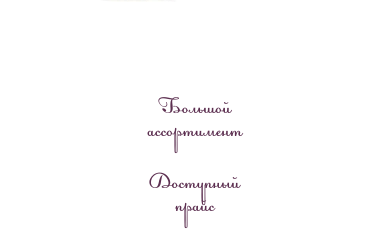
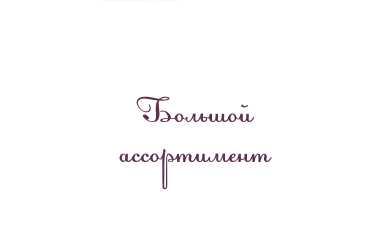
Before and after one commit to SvetlanaZubareva/LULU, a plain HTML site: page index.html in a window 390 px wide. Shown: the part 1780-2024 px from the top of the page. Drawn offline with nearby package versions, Linux system fonts and the light colour scheme.

Commit message:
Изменила шрифт

```diff
--- a/style.css
+++ b/style.css
@@ -341,7 +341,9 @@
   margin-bottom: 50px;
 }
 .main-index__li{
-  margin-bottom: 30px;
+  margin-bottom: 70px;
+  font-size: 37px;
+  line-height: 40px;
 }
 .main-section__h2{
   line-height: 35px;
```
